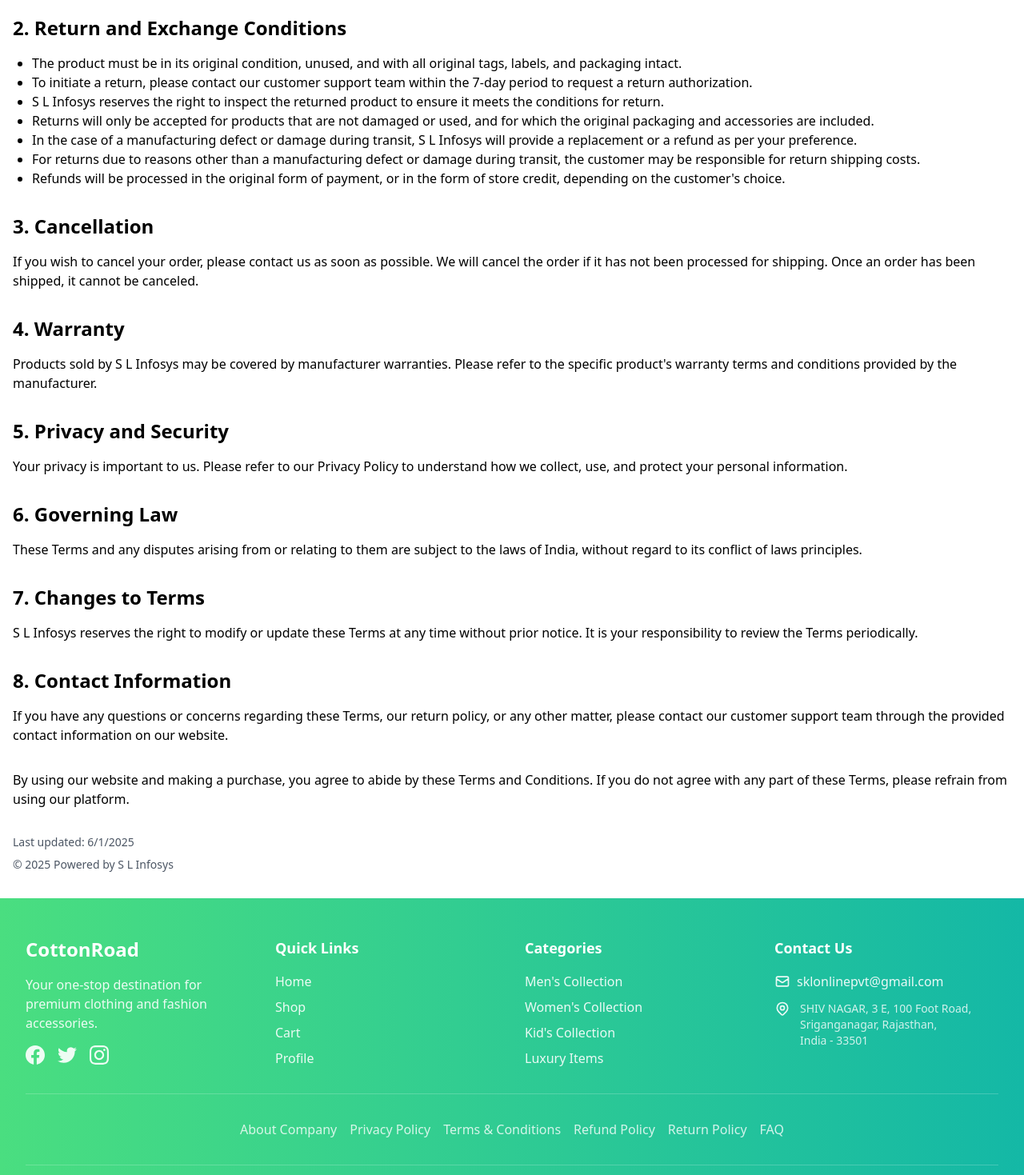
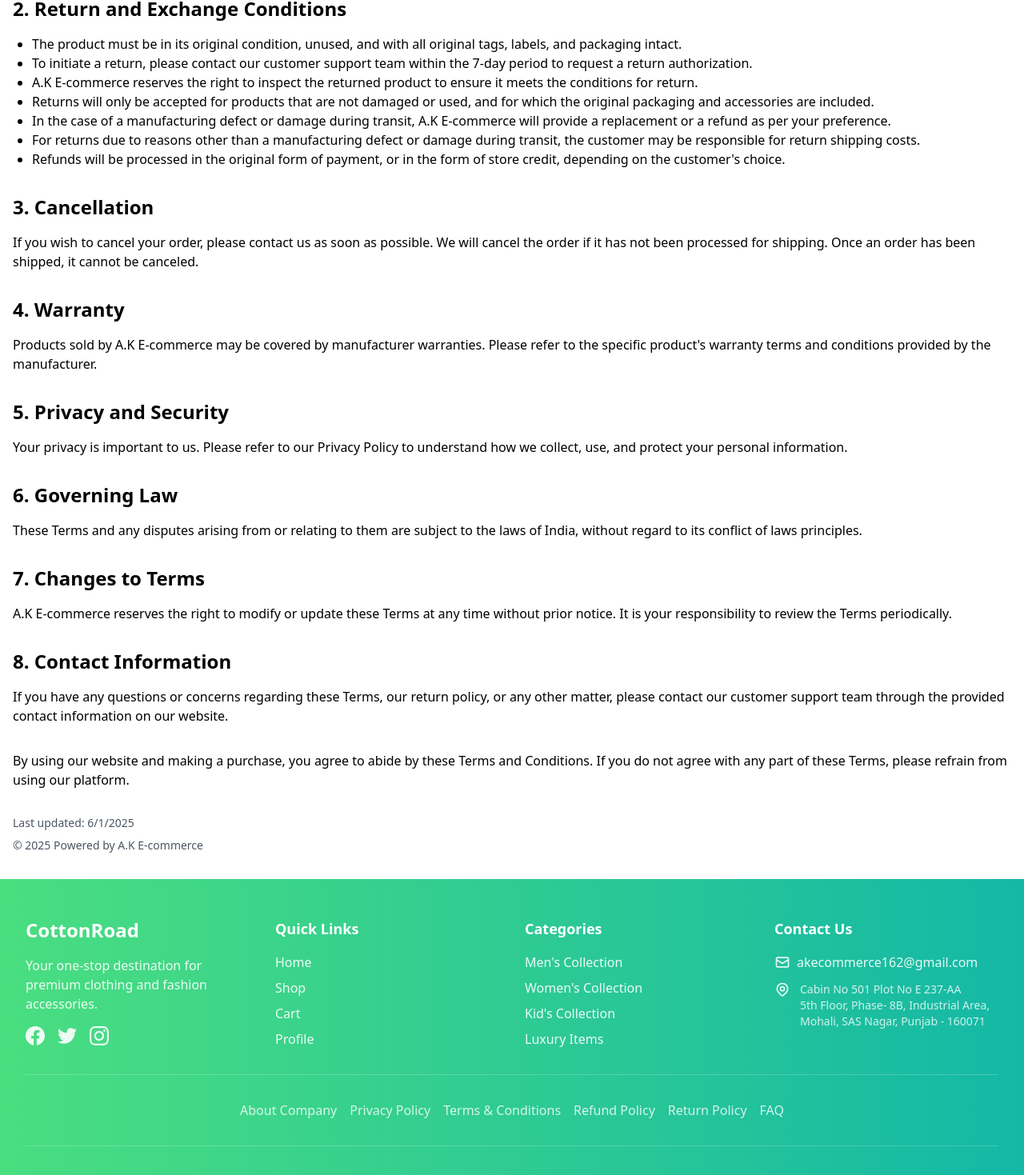
Before and after one commit to nitinn0/CottonRoad, a React (Create React App) app in the folder client/: page /#/terms-and-conditions in a window 1280 px wide. Shown: the part 434-1903 px from the top of the page at 80% size. Built offline with nearby package versions, Linux system fonts and the light colour scheme.

Commit message:
updated contact page

```diff
--- a/client/public/index.html
+++ b/client/public/index.html
@@ -2,7 +2,7 @@
 <html lang="en">
   <head>
     <meta charset="utf-8" />
-    <link rel="icon" href="logo1.png"" />
+    <link rel="icon" href="logo1.png+"" />
     <meta name="viewport" content="width=device-width, initial-scale=1" />
     <meta name="theme-color" content="#000000" />
     <meta
--- a/client/src/components/Footer.jsx
+++ b/client/src/components/Footer.jsx
@@ -94,7 +94,7 @@
                 <svg className="h-5 w-5" fill="none" stroke="currentColor" viewBox="0 0 24 24">
                   <path strokeLinecap="round" strokeLinejoin="round" strokeWidth={2} d="M3 8l7.89 5.26a2 2 0 002.22 0L21 8M5 19h14a2 2 0 002-2V7a2 2 0 00-2-2H5a2 2 0 00-2 2v10a2 2 0 002 2z" />
                 </svg>
-                <span>sklonlinepvt@gmail.com</span>
+                <span>akecommerce162@gmail.com</span>
               </li>
               {/* <li className="flex items-center space-x-2 text-white/90">
                 <svg className="h-5 w-5" fill="none" stroke="currentColor" viewBox="0 0 24 24">
@@ -110,9 +110,10 @@
                 <div className="flex flex-col">
 
                   <span className="text-sm text-white/80 mt-1">
-                    SHIV NAGAR, 3 E, 100 Foot Road,<br />
-                    Sriganganagar, Rajasthan,<br />
-                    India - 33501
+                  Cabin No 501 Plot No E 237-AA<br />
+                  5th Floor, Phase- 8B, Industrial Area,<br />
+                  Mohali, SAS Nagar, Punjab - 160071<br />
+
                   </span>
                 </div>
               </li>
@@ -147,7 +148,7 @@
         {/* Bottom Bar */}
         <div className="mt-8 pt-8 border-t border-white/20">
           <p className="text-center text-white/80">
-            © {new Date().getFullYear()} Powered by SKL ONLINE SERVICES PRIVATE LTD.
+            © {new Date().getFullYear()} A.K E-Commerce
           </p>
         </div>
       </div>
--- a/client/src/pages/Contact.jsx
+++ b/client/src/pages/Contact.jsx
@@ -56,9 +56,9 @@
               <div>
                 <h3 className="text-lg font-medium text-gray-900">Address</h3>
                 <p className="mt-1 text-gray-600">
-                  SHIV NAGAR, 3 E, 100 Foot Road,<br />
-                  Sriganganagar, Rajasthan,<br />
-                  India - 33501
+                Cabin No 501 Plot No E 237-AA<br />
+                  5th Floor, Phase- 8B, Industrial Area,<br />
+                  Mohali, SAS Nagar, Punjab - 160071<br />
                 </p>
               </div>
             </div>
@@ -71,7 +71,7 @@
               </div>
               <div>
                 <h3 className="text-lg font-medium text-gray-900">Phone</h3>
-                <p className="mt-1 text-gray-600">+91-76697 37776</p>
+                <p className="mt-1 text-gray-600">+91-9877531762</p>
               </div>
             </div>
 
@@ -83,7 +83,7 @@
               </div>
               <div>
                 <h3 className="text-lg font-medium text-gray-900">Email</h3>
-                <p className="mt-1 text-gray-600">sklonlinepvt@gmail.com</p>
+                <p className="mt-1 text-gray-600">akecommerce162@gmail.com </p>
               </div>
             </div>
 
@@ -197,7 +197,7 @@
       {/* Map Section */}
       <div className="mt-8 bg-white rounded-lg shadow-md overflow-hidden">
         <iframe
-          src="https://www.google.com/maps/embed?pb=!1m18!1m12!1m3!1d3476.123456789012!2d73.8797!3d29.9137!2m3!1f0!2f0!3f0!3m2!1i1024!2i768!4f13.1!3m3!1m2!1s0x0%3A0x0!2zMjnCsDU0JzQ5LjMiTiA3M8KwNTInNDkuMCJF!5e0!3m2!1sen!2sin!4v1234567890"
+          src="https://www.google.com/maps/embed?pb=!1m16!1m12!1m3!1d13722.770707059386!2d76.69171035835214!3d30.69892181929191!2m3!1f0!2f0!3f0!3m2!1i1024!2i768!4f13.1!2m1!1s%20Plot%20No%20E%20237-AA%2C%20%3A%20Fifth%20Floor%2C%20Phase%20-8B%2C%20Industrial%20Area%2C%20%20Mohali%2C%20SAS%20Nagar%2C%20Punjab%20-%20160071!5e0!3m2!1sen!2sin!4v1752218257781!5m2!1sen!2sin"
           width="100%"
           height="450"
           style={{ border: 0 }}
--- a/client/src/pages/PrivacyPolicy.jsx
+++ b/client/src/pages/PrivacyPolicy.jsx
@@ -7,7 +7,7 @@
 
       <div className="prose max-w-none">
         <p className="mb-4">
-          At SKL ONLINE SERVICES PVT LTD, we are committed to safeguarding your privacy. This Privacy Policy explains how we collect, use, and protect your personal information when you use our e-commerce platform for electronic products.
+          At A.K E-commerce, we are committed to safeguarding your privacy. This Privacy Policy explains how we collect, use, and protect your personal information when you use our e-commerce platform for electronic products.
         </p>
 
         <h2 className="text-2xl font-semibold mt-8 mb-4">Information We Collect</h2>
@@ -66,7 +66,7 @@
 
         <div className="mt-8 text-sm text-gray-600">
           <p>Last updated: {new Date().toLocaleDateString()}</p>
-          <p className="mt-2">© {new Date().getFullYear()} Powered by SKL ONLINE SERVICES PVT LTD</p>
+          <p className="mt-2">© {new Date().getFullYear()} Powered by A.K E-commerce</p>
         </div>
       </div>
     </div>
--- a/client/src/pages/RefundPolicy.jsx
+++ b/client/src/pages/RefundPolicy.jsx
@@ -7,7 +7,7 @@
 
       <div className="prose max-w-none">
         <p className="mb-4">
-          At SKL ONLINE SERVICES PVT LTD, we are dedicated to providing a seamless shopping experience and ensuring customer satisfaction. We understand that situations may arise where a return or cancellation is necessary. Please read our Refund Policy carefully to understand the conditions and procedures.
+          At A.K E-commerce, we are dedicated to providing a seamless shopping experience and ensuring customer satisfaction. We understand that situations may arise where a return or cancellation is necessary. Please read our Refund Policy carefully to understand the conditions and procedures.
         </p>
 
         <h2 className="text-2xl font-semibold mt-8 mb-4">1. 7 Days Return Policy</h2>
@@ -17,7 +17,7 @@
         <ul className="list-disc pl-6 mb-4">
           <li>The product must be in its original condition, unused, with all original tags, labels, and packaging intact.</li>
           <li>To initiate a return, please contact our customer support team within the 7-day period to request a return authorization.</li>
-          <li>SKL ONLINE SERVICES PVT LTD reserves the right to inspect the returned product to ensure it meets the conditions for return.</li>
+          <li>A.K E-commerce reserves the right to inspect the returned product to ensure it meets the conditions for return.</li>
           <li>Returns will be accepted for products that are not damaged or used, with the original packaging and accessories included.</li>
         </ul>
 
@@ -52,12 +52,12 @@
         </p>
 
         <p className="mt-8 mb-4">
-          SKL ONLINE SERVICES PVT LTD is dedicated to ensuring a smooth and hassle-free refund process. Our aim is to provide prompt and fair resolutions for our customers. Your satisfaction is our top priority.
+          A.K E-commerce is dedicated to ensuring a smooth and hassle-free refund process. Our aim is to provide prompt and fair resolutions for our customers. Your satisfaction is our top priority.
         </p>
 
         <div className="mt-8 text-sm text-gray-600">
           <p>Last updated: {new Date().toLocaleDateString()}</p>
-          <p className="mt-2">© {new Date().getFullYear()} Powered by SKL ONLINE SERVICES PVT LTD</p>
+          <p className="mt-2">© {new Date().getFullYear()} Powered by A.K E-commerce</p>
         </div>
       </div>
     </div>
--- a/client/src/pages/ReturnPolicy.jsx
+++ b/client/src/pages/ReturnPolicy.jsx
@@ -62,9 +62,9 @@
         <p className="mb-4">
           For any questions regarding returns, please contact our customer service:
           <br />
-          Email: info@cottonroad.in
+          Email: akecommerce162@gmail.com
           <br />
-          Phone: +91-76697 37776
+          Phone: +91-9877531762
         </p>
 
         <p className="mt-8 text-sm text-gray-600">
--- a/client/src/pages/TermsAndConditions.jsx
+++ b/client/src/pages/TermsAndConditions.jsx
@@ -7,7 +7,7 @@
 
       <div className="prose max-w-none">
         <p className="mb-4">
-          These Terms and Conditions ("Terms") govern your use of the SKL ONLINE SERVICES PVT LTD. E-Commerce platform and the purchase of products and services offered on our website. Please read these Terms carefully before making a purchase. By accessing our website and making a purchase, you agree to comply with and be bound by these Terms.
+          These Terms and Conditions ("Terms") govern your use of the A.K E-Commerce platform and the purchase of products and services offered on our website. Please read these Terms carefully before making a purchase. By accessing our website and making a purchase, you agree to comply with and be bound by these Terms.
         </p>
 
         <h2 className="text-2xl font-semibold mt-8 mb-4">1. 7 Days Return Policy</h2>
@@ -19,9 +19,9 @@
         <ul className="list-disc pl-6 mb-4">
           <li>The product must be in its original condition, unused, and with all original tags, labels, and packaging intact.</li>
           <li>To initiate a return, please contact our customer support team within the 7-day period to request a return authorization.</li>
-          <li>S L Infosys reserves the right to inspect the returned product to ensure it meets the conditions for return.</li>
+          <li>A.K E-commerce reserves the right to inspect the returned product to ensure it meets the conditions for return.</li>
           <li>Returns will only be accepted for products that are not damaged or used, and for which the original packaging and accessories are included.</li>
-          <li>In the case of a manufacturing defect or damage during transit, S L Infosys will provide a replacement or a refund as per your preference.</li>
+          <li>In the case of a manufacturing defect or damage during transit, A.K E-commerce will provide a replacement or a refund as per your preference.</li>
           <li>For returns due to reasons other than a manufacturing defect or damage during transit, the customer may be responsible for return shipping costs.</li>
           <li>Refunds will be processed in the original form of payment, or in the form of store credit, depending on the customer's choice.</li>
         </ul>
@@ -33,7 +33,7 @@
 
         <h2 className="text-2xl font-semibold mt-8 mb-4">4. Warranty</h2>
         <p className="mb-4">
-          Products sold by S L Infosys may be covered by manufacturer warranties. Please refer to the specific product's warranty terms and conditions provided by the manufacturer.
+          Products sold by A.K E-commerce may be covered by manufacturer warranties. Please refer to the specific product's warranty terms and conditions provided by the manufacturer.
         </p>
 
         <h2 className="text-2xl font-semibold mt-8 mb-4">5. Privacy and Security</h2>
@@ -48,7 +48,7 @@
 
         <h2 className="text-2xl font-semibold mt-8 mb-4">7. Changes to Terms</h2>
         <p className="mb-4">
-          S L Infosys reserves the right to modify or update these Terms at any time without prior notice. It is your responsibility to review the Terms periodically.
+          A.K E-commerce reserves the right to modify or update these Terms at any time without prior notice. It is your responsibility to review the Terms periodically.
         </p>
 
         <h2 className="text-2xl font-semibold mt-8 mb-4">8. Contact Information</h2>
@@ -62,7 +62,7 @@
 
         <div className="mt-8 text-sm text-gray-600">
           <p>Last updated: {new Date().toLocaleDateString()}</p>
-          <p className="mt-2">© {new Date().getFullYear()} Powered by S L Infosys</p>
+          <p className="mt-2">© {new Date().getFullYear()} Powered by A.K E-commerce</p>
         </div>
       </div>
     </div>
```
Also changed, not shown: client/src/pages/AboutCompany.jsx (+6 -6 lines).
